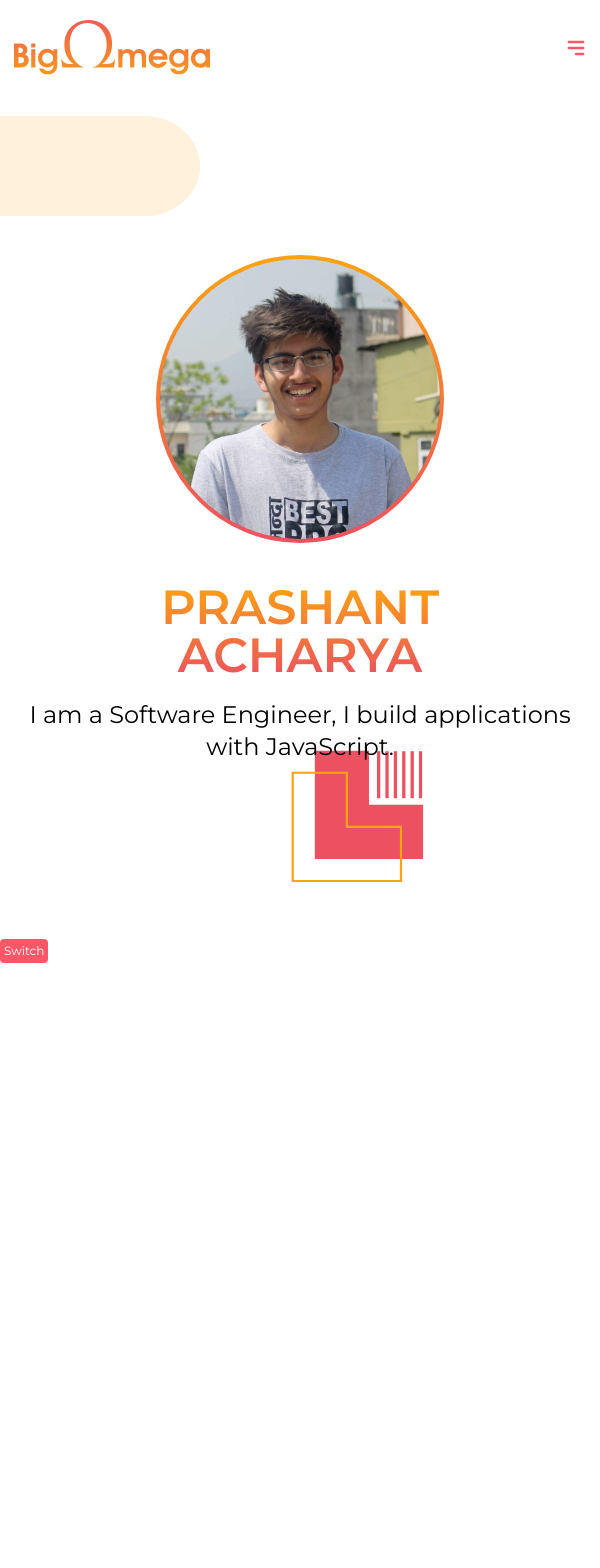
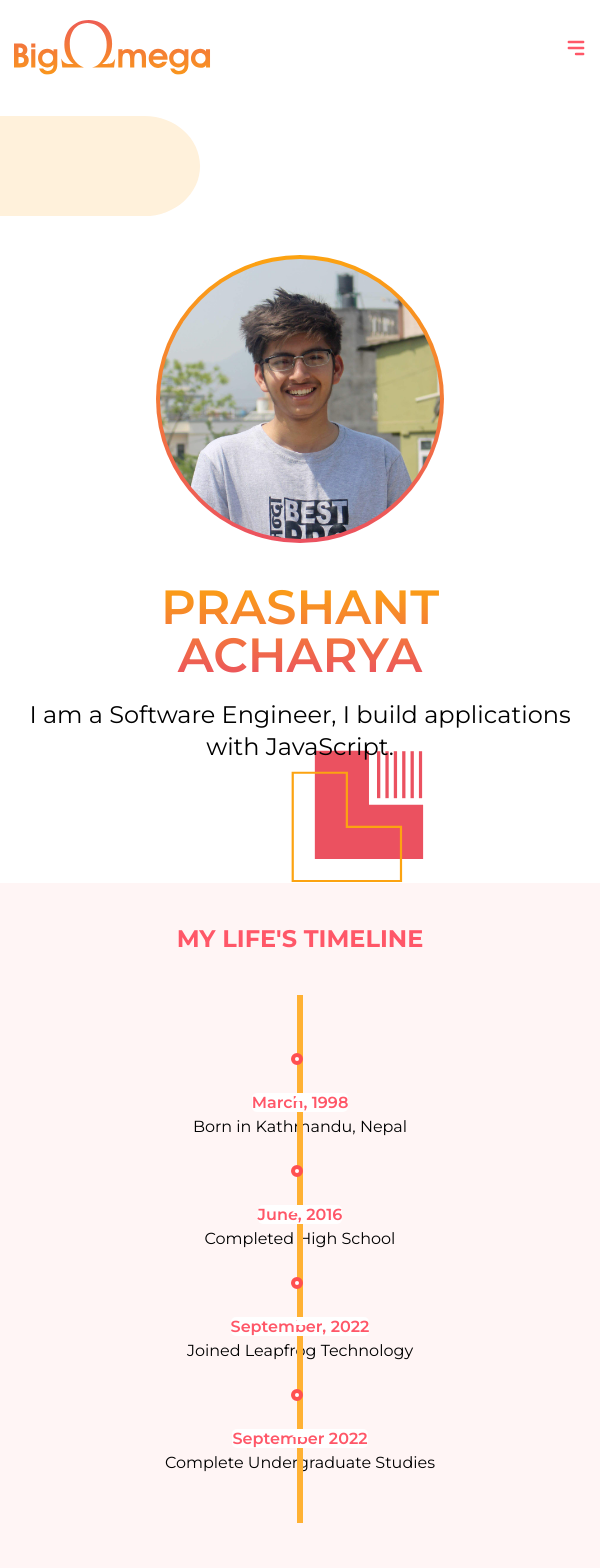
Before and after one commit to prashantacharya/bigomega-v2, a Next.js app: page / in a window 600 px wide. Shown: the top 1568 px of the page. Before the commit the page ends 963 px from the top, so only its background shows below. Built offline with nearby package versions, Linux system fonts and the light colour scheme.

Commit message:
Add timeline view

```diff
--- a/components/HeroSection.tsx
+++ b/components/HeroSection.tsx
@@ -2,7 +2,7 @@ import Image from 'next/image';
 
 const HeroSection = () => {
   return (
-    <main className="px-3 py-10">
+    <main className="px-3 py-10 md:py-20">
       <div className="container mx-auto py-20">
         <div className="flex flex-col-reverse md:flex-row justify-between align-center">
           <div className="text-center md:text-left md:flex flex-col justify-center">
--- /dev/null
+++ b/components/Timeline.tsx
@@ -0,0 +1,53 @@
+const data = [
+  {
+    date: 'March, 1998',
+    title: 'Born in Kathmandu, Nepal',
+  },
+
+  {
+    date: 'June, 2016',
+    title: 'Completed High School',
+  },
+
+  {
+    date: 'September, 2022',
+    title: 'Joined Leapfrog Technology',
+  },
+
+  {
+    date: 'September 2022',
+    title: 'Complete Undergraduate Studies',
+  },
+];
+
+const Timeline = () => {
+  return (
+    <section className="bg-section py-10">
+      <div className="container mx-auto">
+        <h2 className="text-2xl font-bold text-center text-primary-normal uppercase">
+          My Life's Timeline
+        </h2>
+
+        <ul className="timeline my-10">
+          {data.map(({ date, title }, index) => (
+            <li key={date}>
+              <div className={index % 2 === 0 ? 'direction-r' : 'direction-l'}>
+                <div className="flag-wrapper">
+                  <span className="flag text-primary-normal">{date}</span>
+                  {/*
+<span className="time-wrapper">
+                    <span className="time">{date}</span>
+                  </span>
+                     */}
+                </div>
+                <div className="text-black dark:text-white">{title}</div>
+              </div>
+            </li>
+          ))}
+        </ul>
+      </div>
+    </section>
+  );
+};
+
+export default Timeline;
--- a/pages/index.tsx
+++ b/pages/index.tsx
@@ -1,4 +1,5 @@
 import Nav from '../components/Nav';
+import Timeline from '../components/Timeline';
 import HeroSection from '../components/HeroSection';
 import ThemeSwitch from '../components/ThemeSwitch';
 
@@ -9,6 +10,8 @@ const HomePage = () => {
 
       <HeroSection />
 
+      <Timeline />
+
       <div className="mt-10">
         <ThemeSwitch />
       </div>
--- a/styles/globals.css
+++ b/styles/globals.css
@@ -1,4 +1,5 @@
-@import url('https://fonts.googleapis.com/css2?family=Montserrat:wght@200;400;600;900&display=swap');
+@import url('https://fonts.googleapis.com/css2?family=Montserrat:wght@200;400;600;700&display=swap');
+@import url('./timeline.css');
 
 @tailwind base;
 @tailwind components;
--- /dev/null
+++ b/styles/timeline.css
@@ -0,0 +1,253 @@
+.timeline {
+  position: relative;
+  width: 660px;
+  margin: 0 auto;
+  margin-top: 20px;
+  padding: 1em 0;
+  list-style-type: none;
+}
+
+.timeline:before {
+  position: absolute;
+  left: 50%;
+  top: 0;
+  content: ' ';
+  display: block;
+  width: 6px;
+  height: 100%;
+  margin-left: -3px;
+  background: var(--theme-secondary);
+  /*background: -moz-linear-gradient(*/
+  /*top,*/
+  /*rgba(80, 80, 80, 0) 0%,*/
+  /*rgb(80, 80, 80) 8%,*/
+  /*rgb(80, 80, 80) 92%,*/
+  /*rgba(80, 80, 80, 0) 100%*/
+  /*);*/
+  /*background: -webkit-gradient(*/
+  /*linear,*/
+  /*left top,*/
+  /*left bottom,*/
+  /*color-stop(0%, rgba(30, 87, 153, 1)),*/
+  /*color-stop(100%, rgba(125, 185, 232, 1))*/
+  /*);*/
+  /*background: -webkit-linear-gradient(*/
+  /*top,*/
+  /*rgba(80, 80, 80, 0) 0%,*/
+  /*rgb(80, 80, 80) 8%,*/
+  /*rgb(80, 80, 80) 92%,*/
+  /*rgba(80, 80, 80, 0) 100%*/
+  /*);*/
+  /*background: -o-linear-gradient(*/
+  /*top,*/
+  /*rgba(80, 80, 80, 0) 0%,*/
+  /*rgb(80, 80, 80) 8%,*/
+  /*rgb(80, 80, 80) 92%,*/
+  /*rgba(80, 80, 80, 0) 100%*/
+  /*);*/
+  /*background: -ms-linear-gradient(*/
+  /*top,*/
+  /*rgba(80, 80, 80, 0) 0%,*/
+  /*rgb(80, 80, 80) 8%,*/
+  /*rgb(80, 80, 80) 92%,*/
+  /*rgba(80, 80, 80, 0) 100%*/
+  /*);*/
+  /*background: linear-gradient(*/
+  /*to bottom,*/
+  /*rgba(80, 80, 80, 0) 0%,*/
+  /*rgb(80, 80, 80) 8%,*/
+  /*rgb(80, 80, 80) 92%,*/
+  /*rgba(80, 80, 80, 0) 100%*/
+  /*);*/
+
+  z-index: 5;
+}
+
+.timeline li {
+  padding: 1em 0;
+}
+
+.timeline li:after {
+  content: '';
+  display: block;
+  height: 0;
+  clear: both;
+  visibility: hidden;
+}
+
+.direction-l {
+  position: relative;
+  width: 300px;
+  float: left;
+  text-align: right;
+}
+
+.direction-r {
+  position: relative;
+  width: 300px;
+  float: right;
+}
+
+.flag-wrapper {
+  position: relative;
+  display: inline-block;
+
+  text-align: center;
+}
+
+.flag {
+  position: relative;
+  display: inline;
+  /*padding: 6px 10px;*/
+  border-radius: 5px;
+
+  font-weight: 600;
+  text-align: left;
+}
+
+.direction-l .flag:before,
+.direction-r .flag:before {
+  position: absolute;
+  top: 50%;
+  right: -40px;
+  content: ' ';
+  display: block;
+  width: 20px;
+  height: 20px;
+  margin-top: -10px;
+  background: var(--theme-secondary);
+  border-radius: 10px;
+  border: 4px solid var(--theme-secondary);
+  z-index: 10;
+}
+
+.direction-r .flag:before {
+  left: -40px;
+}
+
+.time-wrapper {
+  display: inline;
+
+  line-height: 1em;
+  font-size: 0.66666em;
+  color: rgb(250, 80, 80);
+  vertical-align: middle;
+}
+
+.direction-l .time-wrapper {
+  float: left;
+}
+
+.direction-r .time-wrapper {
+  float: right;
+}
+
+.time {
+  display: inline-block;
+  padding: 4px 6px;
+  background: rgb(248, 248, 248);
+}
+
+/* ================ Timeline Media Queries ================ */
+
+@media screen and (max-width: 660px) {
+  .timeline {
+    width: 100%;
+    padding: 4em 0 1em 0;
+  }
+
+  .timeline li {
+    padding: 2em 0;
+  }
+
+  .direction-l,
+  .direction-r {
+    float: none;
+    width: 100%;
+
+    text-align: center;
+  }
+
+  .flag-wrapper {
+    text-align: center;
+  }
+
+  .flag {
+    background: rgb(255, 255, 255);
+    z-index: 15;
+  }
+
+  .direction-l .flag:before,
+  .direction-r .flag:before {
+    position: absolute;
+    top: -30px;
+    left: 50%;
+    content: ' ';
+    display: block;
+    width: 12px;
+    height: 12px;
+    margin-left: -9px;
+    background: #fff;
+    border-radius: 10px;
+    border: 4px solid rgb(255, 80, 80);
+    z-index: 10;
+  }
+
+  .direction-l .flag:after,
+  .direction-r .flag:after {
+    content: '';
+    position: absolute;
+    left: 50%;
+    top: -8px;
+    height: 0;
+    width: 0;
+    margin-left: -8px;
+    border: solid transparent;
+    border-bottom-color: rgb(255, 255, 255);
+    border-width: 8px;
+    pointer-events: none;
+  }
+
+  .time-wrapper {
+    display: block;
+    position: relative;
+    margin: 4px 0 0 0;
+    z-index: 14;
+  }
+
+  .direction-l .time-wrapper {
+    float: none;
+  }
+
+  .direction-r .time-wrapper {
+    float: none;
+  }
+
+  .desc {
+    position: relative;
+    margin: 1em 0 0 0;
+    /*padding: 1em;*/
+    background: rgb(245, 245, 245);
+    -webkit-box-shadow: 0 0 1px rgba(0, 0, 0, 0.2);
+    -moz-box-shadow: 0 0 1px rgba(0, 0, 0, 0.2);
+    box-shadow: 0 0 1px rgba(0, 0, 0, 0.2);
+
+    z-index: 15;
+  }
+
+  .direction-l .desc,
+  .direction-r .desc {
+    position: relative;
+    margin: 1em 1em 0 1em;
+    /*padding: 1em;*/
+
+    z-index: 15;
+  }
+}
+
+@media screen and (min-width: 400px ?? max-width: 660px) {
+  .direction-l .desc,
+  .direction-r .desc {
+    margin: 1em 4em 0 4em;
+  }
+}
```
Also changed, not shown: 1 other file (tests, documents, lock files or other folders).
